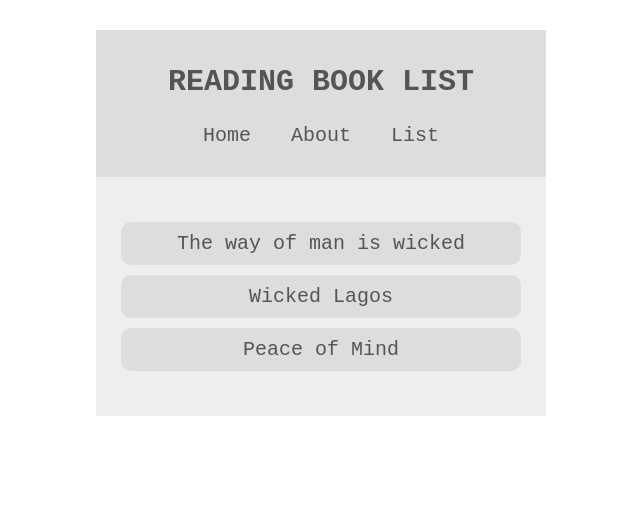
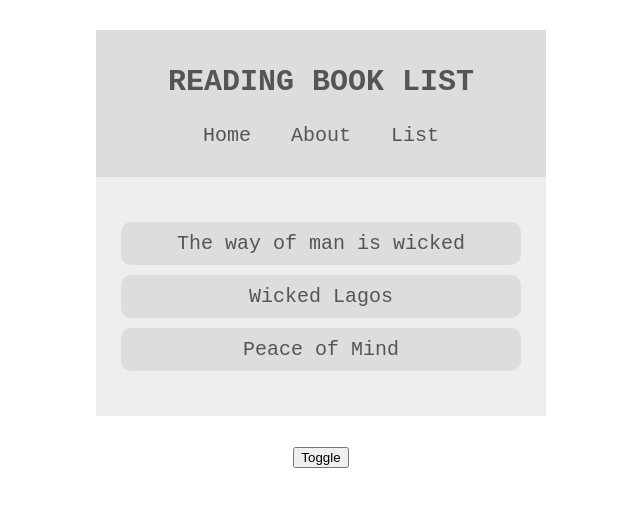
Before and after one commit to Legendary-Folah/readBookApp, a React (Create React App) app: page / in a window 1280 px wide. Shown: the top 506 px of the page, without its empty margins (319-959 px from the left). Built offline with nearby package versions, Linux system fonts and the light colour scheme.

Commit message:
hello there

```diff
--- a/src/App.js
+++ b/src/App.js
@@ -2,6 +2,7 @@ import React from "react";
 import NavBar from "./Components/NavBar";
 import BookList from "./Components/BookList";
 import ThemeContextProvider from "./Contexts/ThemeContext";
+import ThemeToggle from "./Components/ThemeToggle";
 
 function App() {
   return (
@@ -9,6 +10,7 @@ function App() {
     <ThemeContextProvider>
       <NavBar />
       <BookList />
+      <ThemeToggle />
     </ThemeContextProvider>
     </div>
   );
--- a/src/Components/ThemeToggle.js
+++ b/src/Components/ThemeToggle.js
@@ -4,8 +4,9 @@ import { ThemeContext } from "../Contexts/ThemeContext";
 class ThemeToggle extends Component {
     static contextType = ThemeContext;
     render() {
+        const { toggleTheme } = this.context
         return (
-            <button onClick={}>Toggle</button>
+            <button onClick={toggleTheme}>Toggle</button>
         );
     }
 }
```
